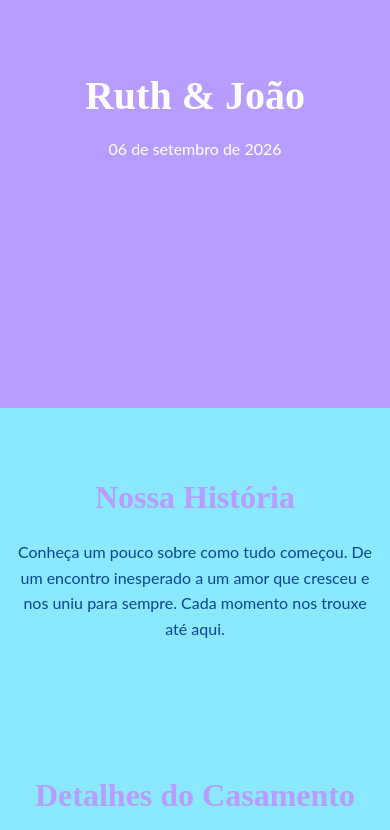
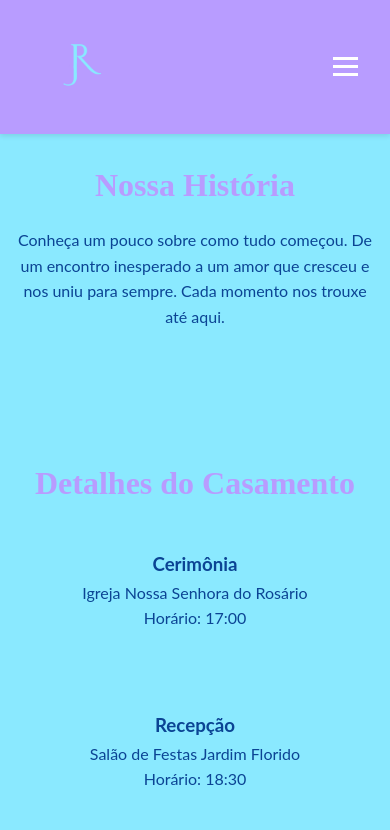
Before and after one commit to Joaozinho-maker/Joaozinho-maker.github.io, a plain HTML site: page index.html in a window 390 px wide. Shown: the top 830 px of the page. Drawn offline with Linux system fonts and the light colour scheme.

Commit message:
Add files via upload

```diff
--- a/index.html
+++ b/index.html
@@ -5,22 +5,44 @@
     <meta name="viewport" content="width=device-width, initial-scale=1.0">
     <title>Ruth & João - Nosso Casamento</title>
     <link rel="stylesheet" href="style.css">
+    <meta name="viewport" content="width=device-width, initial-scale=1.0">
 </head>
+<script>
+    document.addEventListener('DOMContentLoaded', (event) => {
+        const hamburger = document.querySelector('.hamburger');
+        const navMenu = document.querySelector('.main-nav');
+
+        // Adiciona um ouvinte de evento para o clique no botão
+        hamburger.addEventListener('click', () => {
+            // Alterna a classe 'active' para mostrar ou esconder o menu
+            navMenu.classList.toggle('active');
+        });
+    });
+</script>
 <body>
 
-    <header class="wedding-header">
-        <h1>Ruth & João</h1>
-        <p>06 de setembro de 2026</p>
-        <nav>
+    <header class="main-header">
+        <div class="header-container">
+            <a href="#inicio" class="logo">
+                <img src="Logo.png" alt="Logo Ruth e João">
+            </a>
+
+            <button class="hamburger" aria-label="Toggle navigation">
+                <span class="bar"></span>
+                <span class="bar"></span>
+                <span class="bar"></span>
+            </button>
+
+            <nav class="main-nav" id="mobile-menu">
                 <ul>
                     <li><a href="#nossa-historia">Nossa História</a></li>
                     <li><a href="#detalhes">Detalhes</a></li>
-                <li><a href="#rsvp">Confirme sua Presença</a></li>
                     <li><a href="#presentes">Presentes</a></li>
+                    <li><a href="#rsvp">Confirmação</a></li>
                 </ul>
             </nav>
+        </div>
     </header>
-
     <main>
         <section id="nossa-historia" class="our-story">
             <h2>Nossa História</h2>
--- a/style.css
+++ b/style.css
@@ -16,7 +16,50 @@
     --font-heading: 'Playfair Display', serif;
     --font-body: 'Lato', sans-serif;
 }
+/* Estilos para o cabeçalho e menu */
+.main-header {
+    background-color: var(--primary-color);
+    padding: 1rem 2rem;
+    position: fixed; /* Deixa o cabeçalho fixo no topo ao rolar */
+    top: 0;
+    width: 100%;
+    box-shadow: 0 2px 5px rgba(0,0,0,0.1);
+    z-index: 1000; /* Garante que o cabeçalho fique por cima de outros elementos */
+}
 
+.header-container {
+    max-width: 1200px;
+    margin: 0 auto;
+    display: flex;
+    justify-content: space-between;
+    align-items: center;
+}
+
+
+
+.main-nav ul {
+    list-style: none;
+    margin: 0;
+    padding: 0;
+    display: flex;
+    gap: 1.5rem;
+}
+
+.main-nav a {
+    color: white;
+    text-decoration: none;
+    font-weight: 500;
+    font-size: 1rem;
+    transition: opacity 0.3s ease;
+}
+
+.main-nav a:hover {
+    opacity: 0.8;
+}
+
+body {
+    padding-top: 6rem; /* Garante que o conteúdo não fique escondido */
+}
 /* Estilo para o corpo da página */
 body {
     font-family: var(--font-body);
@@ -185,3 +228,113 @@ h2 {
     border: 1px solid #ddd;
     border-radius: 5px;
 }
+/* Otimizações para telas menores (celulares) */
+.logo img {
+    height: 100px !important;
+    width: auto;
+}
+
+/* Tamanho do logo no celular */
+@media (max-width: 767px) {
+    .logo img {
+        height: 95px !important;
+    }
+}
+@media (max-width: 767px) {
+ /* --- Estilos do Cabeçalho para Desktop --- */
+.main-header {
+    background-color: var(--primary-color);
+    padding: 1rem 2rem;
+    position: fixed;
+    top: 0;
+    width: 100%;
+    box-shadow: 0 2px 5px rgba(0,0,0,0.1);
+    z-index: 1000;
+}
+
+.header-container {
+    max-width: 1200px;
+    margin: 0 auto;
+    display: flex;
+    justify-content: space-between;
+    align-items: center;
+}
+
+.main-nav ul {
+    list-style: none;
+    margin: 0;
+    padding: 0;
+    display: flex;
+    gap: 1.5rem;
+}
+
+.main-nav a {
+    color: white;
+    text-decoration: none;
+    font-weight: 500;
+    font-size: 1rem;
+    transition: opacity 0.3s ease;
+}
+
+.main-nav a:hover {
+    opacity: 0.8;
+}
+
+/* Esconde o menu hambúrguer no desktop */
+.hamburger {
+    display: none;
+}
+
+/* --- Estilos para Celular (Mobile) --- */
+@media (max-width: 767px) {
+    .header-container {
+        justify-content: space-between;
+    }
+
+    /* Mostra o botão do menu hambúrguer no celular */
+    .hamburger {
+        display: block;
+        background: transparent;
+        border: 0;
+        cursor: pointer;
+        padding: 0;
+        z-index: 1001;
+    }
+
+    .hamburger .bar {
+        display: block;
+        width: 25px;
+        height: 3px;
+        background-color: white;
+        margin: 5px 0;
+        transition: all 0.3s ease-in-out;
+    }
+
+    /* Esconde o menu na tela e o posiciona para deslizar da direita */
+    .main-nav {
+        position: fixed;
+        top: 0;
+        right: -100%; /* Move o menu para fora da tela */
+        width: 70%;
+        height: 100vh;
+        background-color: var(--primary-color);
+        box-shadow: -2px 0 5px rgba(0,0,0,0.1);
+        transition: all 0.3s ease-in-out;
+        z-index: 1000;
+        padding-top: 5rem;
+    }
+
+    .main-nav ul {
+        flex-direction: column;
+        text-align: left;
+        padding: 0 2rem;
+        gap: 2rem;
+    }
+
+    .main-nav.active {
+        right: 0; /* Desliza o menu de volta para a tela */
+    }
+}
+    /* Garante que o tamanho do logo será aplicado */
+
+}
```
Also changed, not shown: pix.html (+1 -0 lines), Logo.png (added). Lines whose indentation alone changed are shown as unchanged.
